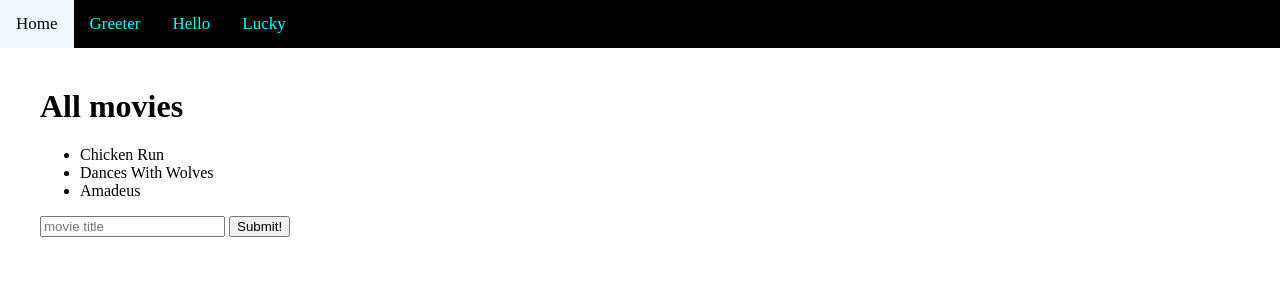
After one commit to Surfer5437/first_flask_app, a Flask app: page /movies in a window 1280 px wide. The commit adds this page. Shown: the top 300 px of the page. Run offline with Flask 2, Linux system fonts and the light colour scheme.

Commit message:
updating and adding flashing messages and cat

```diff
--- a/app.py
+++ b/app.py
@@ -1,8 +1,9 @@
-from flask import Flask, request , render_template
+from flask import Flask, request , render_template, redirect, flash
 from flask_debugtoolbar import DebugToolbarExtension
 from random import choice, randint, sample
 app = Flask(__name__)
 
+app.config['DEBUG_TB_INTERCEPT_REDIRECTS']=False
 app.config['SECRET_KEY'] = 'chickensarecool'
 debug = DebugToolbarExtension(app)
 
@@ -11,6 +12,41 @@ COMPLIMENTS=['cool','clever', 'tenacious', 'awesome', 'Pythonic']
 @app.route('/form')
 def show_form():
     return render_template('form.html')
+
+@app.route('/old-home-page')
+def redirect_to_home():
+    '''Redirects to new home page'''
+    return redirect('/')
+
+
+
+
+# Movies database example with post requests
+
+MOVIES= {'Amadeus', 'Chicken Run', 'Dances With Wolves'}
+
+@app.route('/movies')
+def show_all_movies():
+    '''Show list of all movies in fake DB'''
+    return render_template('movies.html', movies=MOVIES)
+
+@app.route('/movies/new', methods=['POST'])
+def add_movie():
+    title = request.form['title']
+    #  Add to pretend DB
+    if title in MOVIES:
+        flash('Title already in movies', 'error')
+    else:
+        MOVIES.add(title)
+        flash('created your movie', 'success')
+    return redirect('/movies')
+
+
+
+
+
+
+
 
 @app.route('/greet')
 def get_greeting():
@@ -36,58 +72,58 @@ def home_page():
 def say_hello():
     return render_template('hello.html')
 
-@app.route('/search')
-def search():
-    term = request.args['term']
-    sort = request.args['sort']
-    return f'<h1>Search Results For: {term}</h1><p>Sorted by: {sort}'
+# @app.route('/search')
+# def search():
+#     term = request.args['term']
+#     sort = request.args['sort']
+#     return f'<h1>Search Results For: {term}</h1><p>Sorted by: {sort}'
 
-# @app.route('/post', methods=['POST'])
-# def post_demo():
-#     return 'You made a POST request'
+# # @app.route('/post', methods=['POST'])
+# # def post_demo():
+# #     return 'You made a POST request'
 
 
-@app.route('/add-comment')
-def add_comment_form():
-    return '''
-    <h1>AddComment</h1>
-    <form method='POST'>
-        <input type='text' placeholder='comment'name='comment'/>
-        <input type='text' placeholder='username' name='username'/>
-        <button>Submit</button>
-    </form>
-    '''
+# @app.route('/add-comment')
+# def add_comment_form():
+#     return '''
+#     <h1>AddComment</h1>
+#     <form method='POST'>
+#         <input type='text' placeholder='comment'name='comment'/>
+#         <input type='text' placeholder='username' name='username'/>
+#         <button>Submit</button>
+#     </form>
+#     '''
 
-@app.route('/add-comment',methods=['POST'])
-def save_comment():
-    comment= request.form['comment']
-    username=request.form['username']
-    print(request.form)
-    return f'''
-    <h1>SAVED YOUR COMMENT!</h1>
-    <ul>
-        <li>Username: {username}</li>
-        <li>Comment: {comment}</li>
-    </ul>
-    '''
+# @app.route('/add-comment',methods=['POST'])
+# def save_comment():
+#     comment= request.form['comment']
+#     username=request.form['username']
+#     print(request.form)
+#     return f'''
+#     <h1>SAVED YOUR COMMENT!</h1>
+#     <ul>
+#         <li>Username: {username}</li>
+#         <li>Comment: {comment}</li>
+#     </ul>
+#     '''
 
-@app.route('/r/<subreddit>')
-def show_subreddit(subreddit):
-    return f'THIS IS A SUBREDDIT{subreddit}'
+# @app.route('/r/<subreddit>')
+# def show_subreddit(subreddit):
+#     return f'THIS IS A SUBREDDIT{subreddit}'
 
-POSTS={
-    1:'I like chicken tenders',
-    2:'I hate Mayo',
-    3:'Double rainbow all the way',
-    4:'YOLO OMG(kill me)'
-}
+# POSTS={
+#     1:'I like chicken tenders',
+#     2:'I hate Mayo',
+#     3:'Double rainbow all the way',
+#     4:'YOLO OMG(kill me)'
+# }
 
-@app.route('/posts/<int:id>')
-def find_post(id):
-    post = POSTS[id]
-    return f'<p>{post}</p>'
+# @app.route('/posts/<int:id>')
+# def find_post(id):
+#     post = POSTS[id]
+#     return f'<p>{post}</p>'
 
-@app.route('/r/<subreddit>/comments/<int:post_id>')
-def show_comments(subreddit, post_id):
-    post = POSTS[post_id]
-    return f'<h1>Viewing comments for post with id: {post_id} from {subreddit} Subreddit</h1><br><p>{post}</p>'
+# @app.route('/r/<subreddit>/comments/<int:post_id>')
+# def show_comments(subreddit, post_id):
+#     post = POSTS[post_id]
+#     return f'<h1>Viewing comments for post with id: {post_id} from {subreddit} Subreddit</h1><br><p>{post}</p>'
--- a/templates/base.html
+++ b/templates/base.html
@@ -14,7 +14,13 @@
         <a href="/hello">Hello</a>
         <a href="/lucky">Lucky</a>
 </nav>
+
 <main id="content">
+    <section class="messages">
+    {% for category, message in get_flashed_messages(with_categories=true) %}
+    <p class="{{category}}">{{message}}</p>
+    {% endfor %}
+</section>
 {% block content %} {% endblock %}
 </main>
     <script src="/static/app.js"></script>
--- /dev/null
+++ b/templates/movies.html
@@ -0,0 +1,16 @@
+{% extends 'base.html' %}
+{% block title %}Movies{% endblock %}
+{% block content %}
+<h1 class = 'text-center'>All movies</h1>
+
+<ul>
+    {% for movie in movies %}
+
+    <li>{{movie}}</li>
+    {% endfor%}
+</ul>
+<form action="/movies/new", method="POST">
+    <input type="text" placeholder="movie title" name="title">
+    <button>Submit!</button>
+</form>
+{% endblock %}
```
